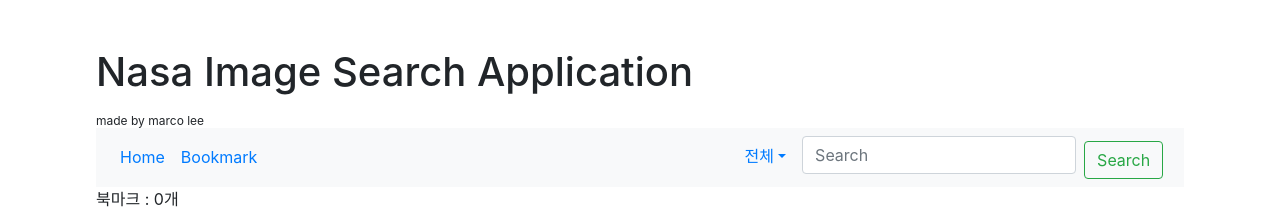
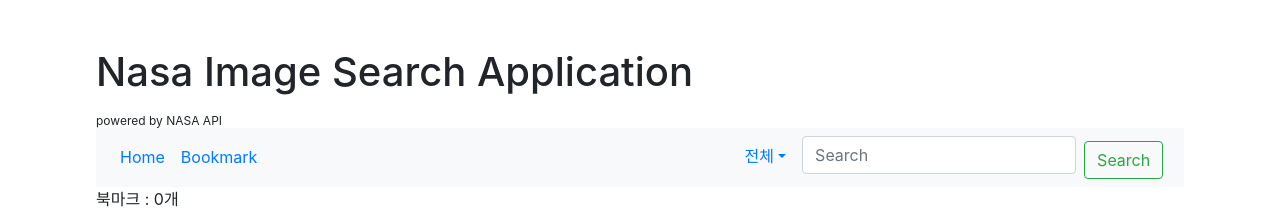
Before and after one commit to lee95292/nasa-image-search, a React (Create React App) app: page /bookmark in a window 1280 px wide. Shown: the top 209 px of the page. Built offline with nearby package versions, Linux system fonts and the light colour scheme; no server answers.

Commit message:
update trivial for complete project

```diff
--- a/src/components/App.js
+++ b/src/components/App.js
@@ -43,10 +43,12 @@
     if (index < 0) {
       console.log("handleBookmark push " + item);
       bookmark.push(item);
+	  alert('북마크에 추가되었습니다.');
     } else {
       // route가 bookmark일때만 지우는 조건 : 현재 home탭에서도 북마크 삭제 가능
       console.log(item + "removed");
       bookmark.splice(index, 1);
+	  alert('북마크에서 삭제되었습니다');
     }
 
     this.setState({
--- a/src/components/Navigation/Navigation.js
+++ b/src/components/Navigation/Navigation.js
@@ -1,3 +1,4 @@
+
 import React, { Component } from "react";
 import { Navbar, NavDropdown, Nav, FormControl, Button } from "react-bootstrap";
 import { Link } from "react-router-dom";
@@ -58,10 +59,7 @@
                 <NavDropdown.Item onClick={this.handleFilter} name="keyword">
                   키워드
                 </NavDropdown.Item>
-                <NavDropdown.Divider />
-                <NavDropdown.Item onClick={this.handleFilter}>
-                  결과 내 검색
-                </NavDropdown.Item>
+
               </NavDropdown>
               <FormControl
                 onChange={this.handleChange}
--- a/src/components/Template/Template.js
+++ b/src/components/Template/Template.js
@@ -5,7 +5,7 @@
   render() {
     return (
       <div className="template">
-        <h1>Nasa Image Search Application</h1> <sub>made by marco lee</sub>
+        <h1>Nasa Image Search Application</h1> <sub>powered by NASA API</sub>
         <BrowserRouter>{this.props.children}</BrowserRouter>
       </div>
     );
```
